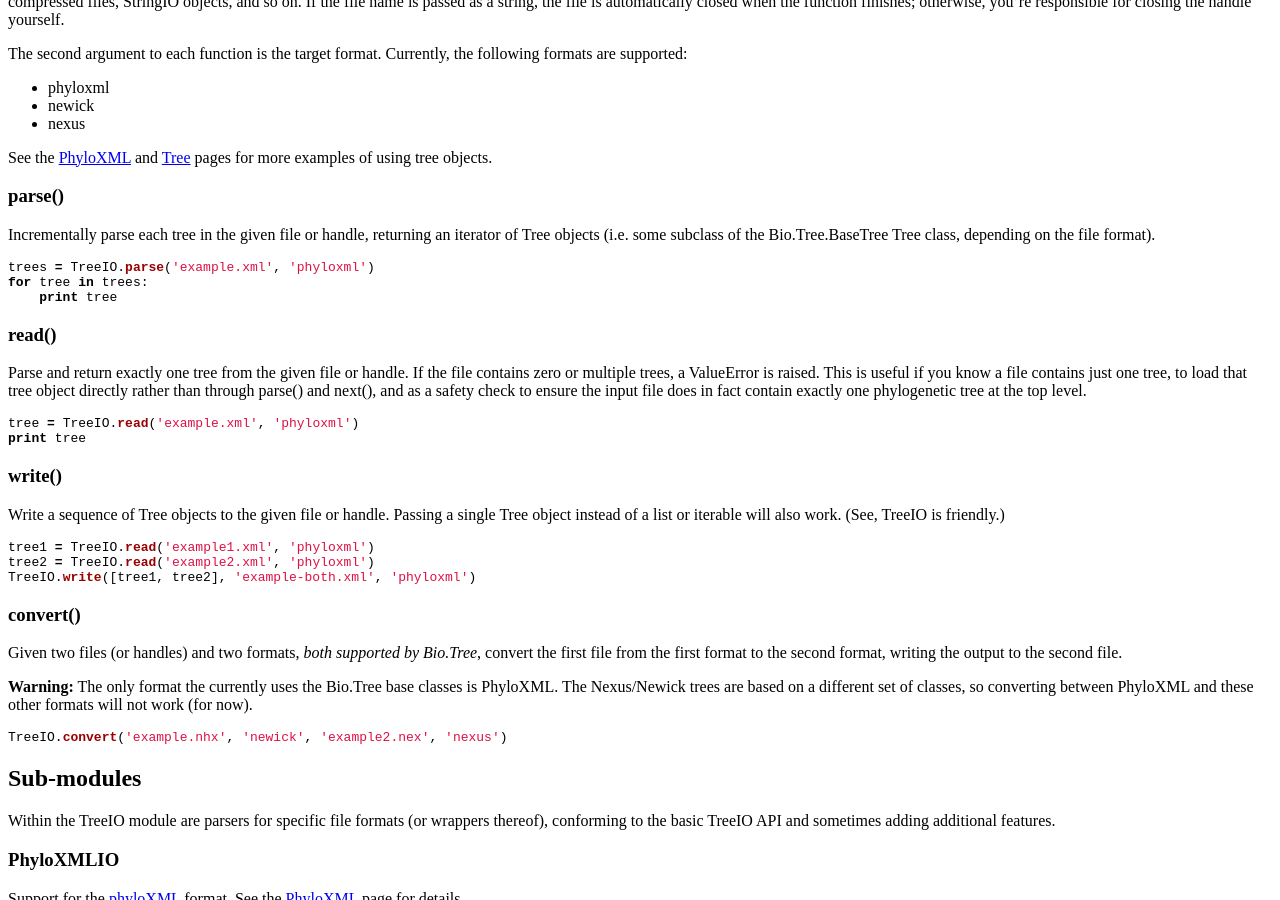
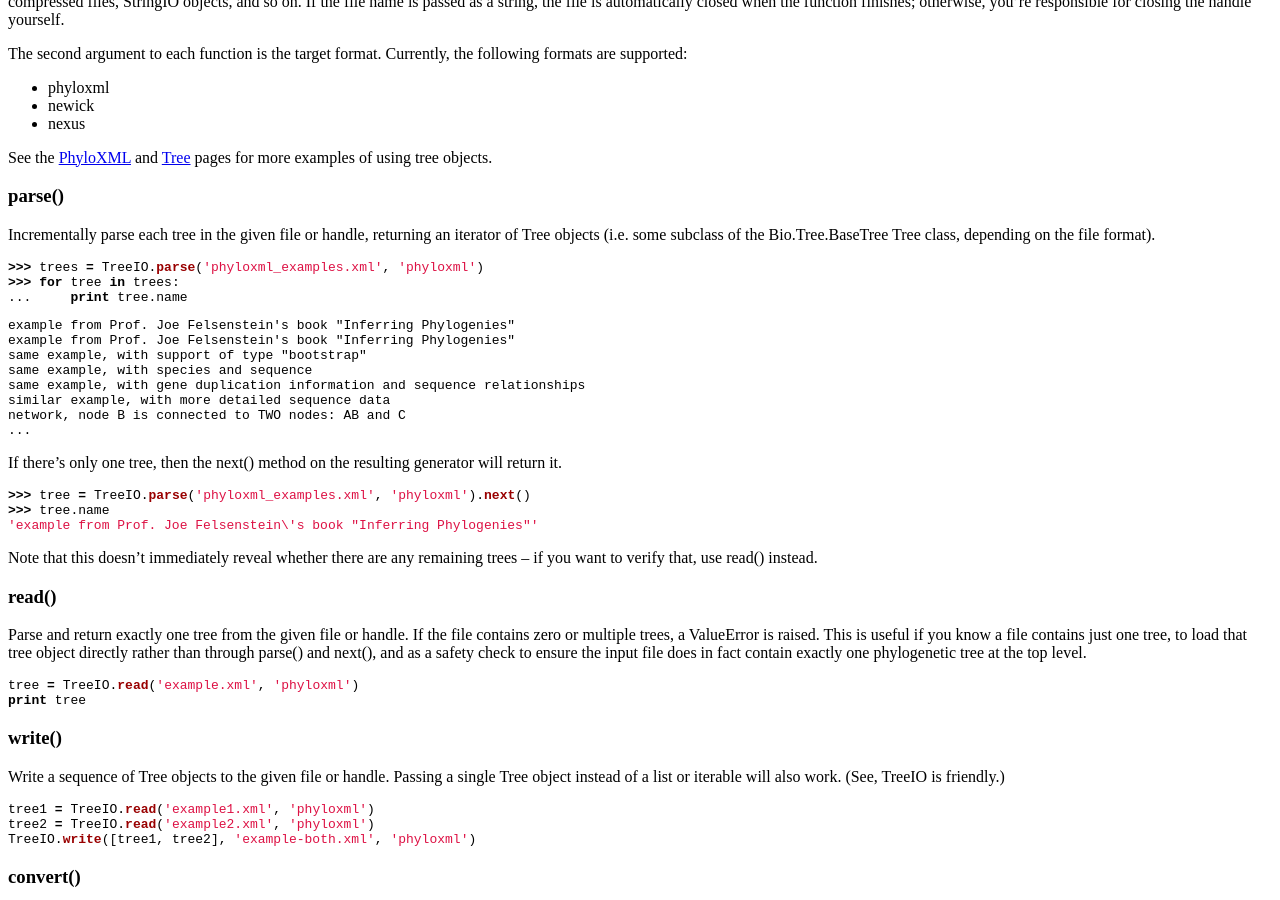
Before and after one commit to biopython/biopython.github.io, a Jekyll site: the page built from wiki/TreeIO.md, in a window 1280 px wide and 900 px high, scrolled down 392 px. Built offline with Jekyll 4.4.1, drawn with Linux system fonts in a browser that asks for light colours.

Commit message:
/* parse() */ Moved examples from PhyloXML

````diff
--- a/wiki/TreeIO.md
+++ b/wiki/TreeIO.md
@@ -52,10 +52,31 @@ iterator of Tree objects (i.e. some subclass of the Bio.Tree.BaseTree
 Tree class, depending on the file format).
 
 ``` python
-trees = TreeIO.parse('example.xml', 'phyloxml')
-for tree in trees:
-    print tree
+>>> trees = TreeIO.parse('phyloxml_examples.xml', 'phyloxml')
+>>> for tree in trees:
+...     print tree.name
 ```
+
+    example from Prof. Joe Felsenstein's book "Inferring Phylogenies"
+    example from Prof. Joe Felsenstein's book "Inferring Phylogenies"
+    same example, with support of type "bootstrap"
+    same example, with species and sequence
+    same example, with gene duplication information and sequence relationships
+    similar example, with more detailed sequence data
+    network, node B is connected to TWO nodes: AB and C
+    ...
+
+If there's only one tree, then the next() method on the resulting
+generator will return it.
+
+``` python
+>>> tree = TreeIO.parse('phyloxml_examples.xml', 'phyloxml').next()
+>>> tree.name
+'example from Prof. Joe Felsenstein\'s book "Inferring Phylogenies"'
+```
+
+Note that this doesn't immediately reveal whether there are any
+remaining trees -- if you want to verify that, use read() instead.
 
 ### read()
 
````
Also changed, not shown: 1 other file.
